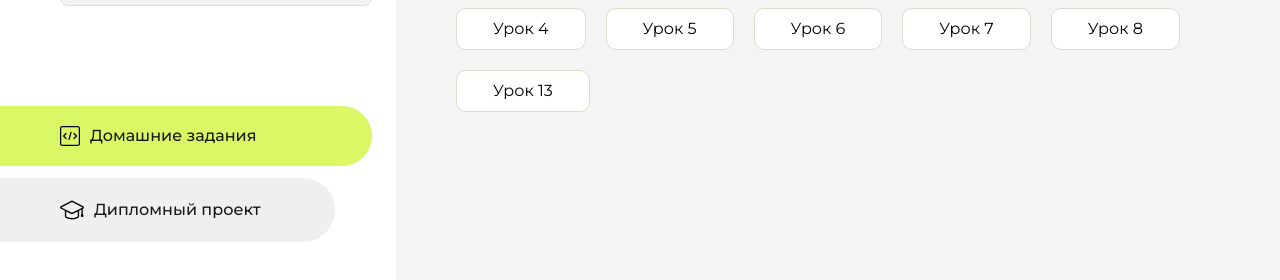
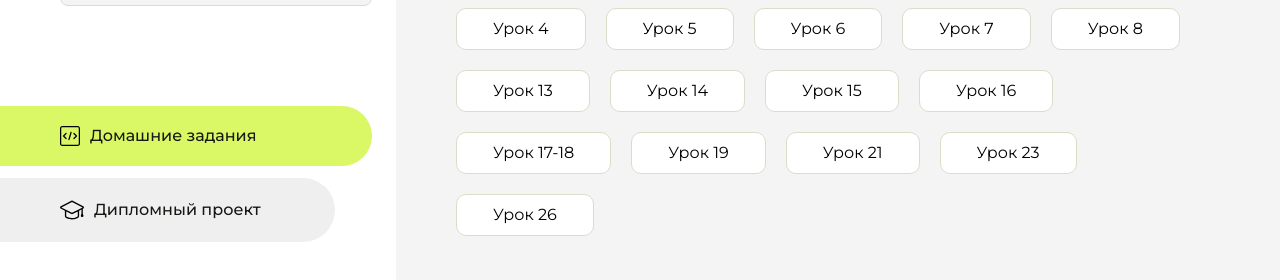
Before and after one commit to KoTBaNGoK/homework, a plain HTML site: page index.html in a window 1280 px wide. Shown: the part 230-510 px from the top of the page. Drawn offline with Linux system fonts and the light colour scheme.

Commit message:
Update index.html

```diff
--- a/index.html
+++ b/index.html
@@ -110,6 +110,30 @@
                     <li class="content__list-item">
                         <a href="test/index.html">Урок 13</a>
                     </li>
+                    <li class="content__list-item">
+                        <a href="html-14/index.html">Урок 14</a>
+                    </li>
+                    <li class="content__list-item">
+                        <a href="html-15/index.html">Урок 15</a>
+                    </li>
+                    <li class="content__list-item">
+                        <a href="html-16/index.html">Урок 16</a>
+                    </li>
+                    <li class="content__list-item">
+                        <a href="html-17-18/index.html">Урок 17-18</a>
+                    </li>
+                    <li class="content__list-item">
+                        <a href="html-19/index.html">Урок 19</a>
+                    </li>
+                    <li class="content__list-item">
+                        <a href="html-21/index.html">Урок 21</a>
+                    </li>
+                    <li class="content__list-item">
+                        <a href="lesson-23/index.html">Урок 23</a>
+                    </li>
+                    <li class="content__list-item">
+                        <a href="leson-26/index.html">Урок 26</a>
+                    </li>
                 </ul>
             </div>
             <div class="content__block hidden" id="diplomBlock">
```
